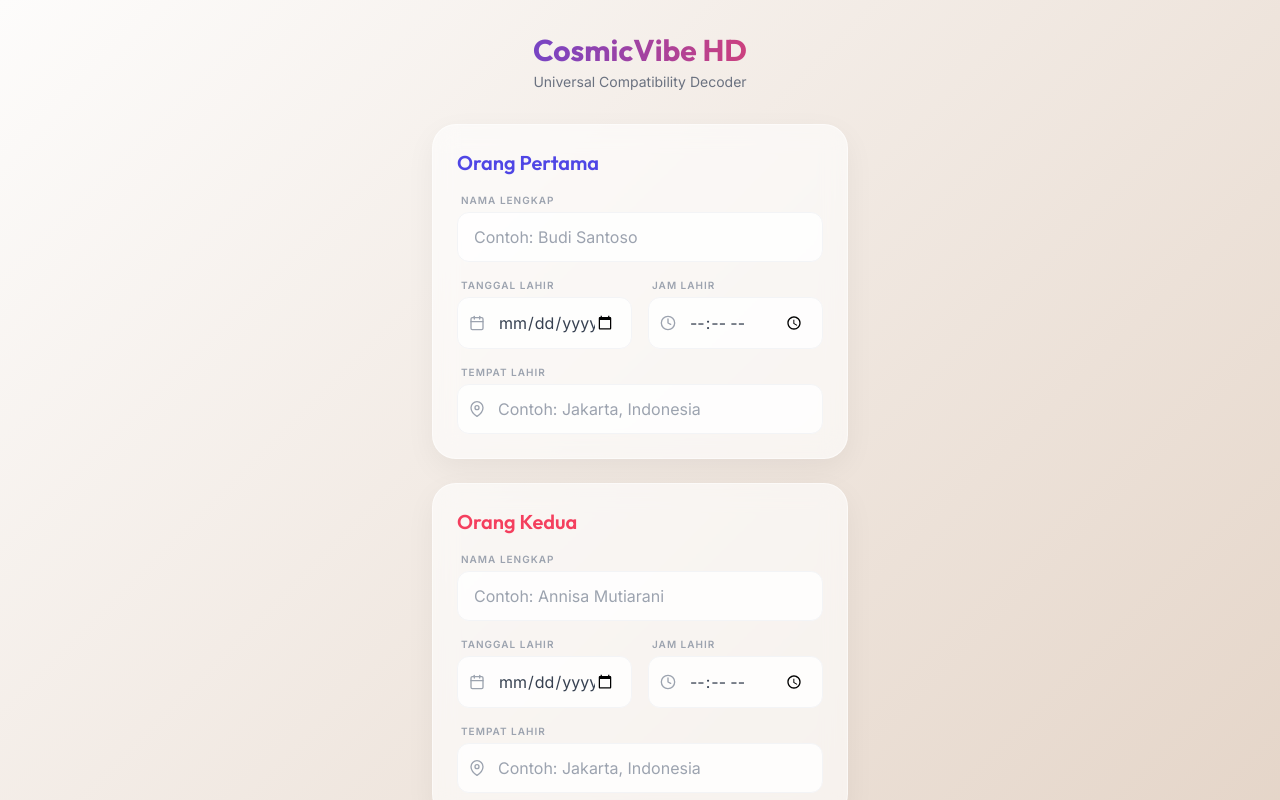
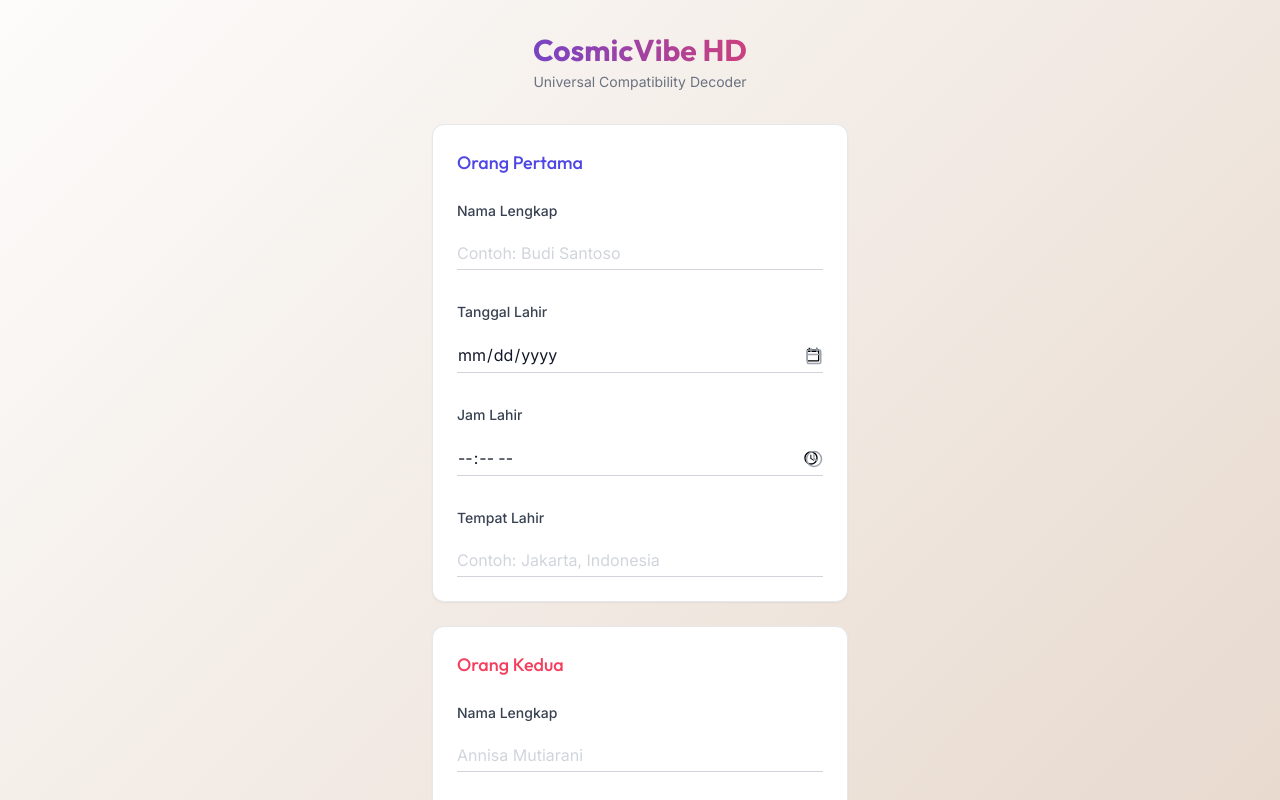
Before and after one commit to helderposwan/humandesignpair, a React (Vite) app: page / in a window 1280 px wide. Both pictures are taken after a click on the button "Mulai Analisis". Shown: the top 800 px of the page. Built offline with nearby package versions, Linux system fonts and the light colour scheme.

Commit message:
refactor: Simplify compatibility calculation logic
Introduces deterministic mock functions for Human Design and Zodiac calculations.
Moves API key fetching to a dedicated module and improves error handling.
Updates UI components for a cleaner look and feel.

```diff
--- a/App.tsx
+++ b/App.tsx
@@ -34,13 +34,12 @@ const App: React.FC = () => {
 
     setStep('loading');
     try {
-      // Menggunakan Gemini API untuk kalkulasi HD & Astrologi dari data kelahiran
       const result = await getFullCosmicAnalysis(personA, personB);
       setAnalysis(result);
       setStep('results');
     } catch (error: any) {
       console.error("Analysis Error:", error);
-      alert("Gagal memproses data. Pastikan API_KEY sudah diset di Cloudflare dan lakukan 'Retry Deployment'.");
+      alert("Gagal memproses data. Pastikan API_KEY sudah diset.");
       setStep('input');
     }
   };
@@ -51,7 +50,7 @@ const App: React.FC = () => {
   };
 
   const ProfileCard = ({ profile, color }: { profile: any, color: string }) => (
-    <div className={`bg-white p-5 rounded-3xl border border-gray-100 soft-shadow mb-4 animate-in fade-in slide-in-from-bottom-2 duration-500`}>
+    <div className={`bg-white p-5 rounded-xl border border-gray-100 shadow-sm mb-4 animate-in fade-in slide-in-from-bottom-2 duration-500`}>
       <h4 className={`text-lg font-heading font-bold ${color} mb-3`}>{profile.name}'s Profile</h4>
       <div className="grid grid-cols-2 gap-y-3 text-xs">
         <div>
@@ -88,7 +87,7 @@ const App: React.FC = () => {
       <main className="flex-1 flex flex-col justify-center">
         {step === 'welcome' && (
           <div className="text-center">
-            <div className="w-24 h-24 bg-indigo-100 rounded-full flex items-center justify-center mx-auto mb-6 animate-bounce">
+            <div className="w-24 h-24 bg-white rounded-full flex items-center justify-center mx-auto mb-6 shadow-sm animate-bounce">
               <span className="text-4xl">🌌</span>
             </div>
             <h2 className="text-[38px] leading-tight font-heading font-semibold text-gray-800 mb-6 h-24 flex items-center justify-center">
@@ -102,7 +101,7 @@ const App: React.FC = () => {
             </p>
             <button
               onClick={() => setStep('input')}
-              className="w-full bg-indigo-600 hover:bg-indigo-700 text-white font-semibold py-4 rounded-2xl transition-all shadow-lg shadow-indigo-200 active:scale-95"
+              className="w-full bg-indigo-600 hover:bg-indigo-700 text-white font-semibold py-4 rounded-xl transition-all shadow-md active:scale-95"
             >
               Mulai Analisis
             </button>
@@ -123,11 +122,11 @@ const App: React.FC = () => {
               data={personB}
               onChange={setPersonB}
               accentColor="text-rose-500"
-              placeholderName="Contoh: Annisa Mutiarani"
+              placeholderName="Annisa Mutiarani"
             />
             <button
               onClick={handleReveal}
-              className="w-full bg-gradient-to-r from-indigo-600 to-rose-500 text-white font-bold py-4 rounded-2xl shadow-xl active:scale-95 transition-all mt-4"
+              className="w-full bg-gradient-to-r from-indigo-600 to-rose-500 text-white font-bold py-4 rounded-xl shadow-lg active:scale-95 transition-all mt-4"
             >
               Lihat Kecocokan
             </button>
@@ -137,7 +136,7 @@ const App: React.FC = () => {
         {step === 'loading' && (
           <div className="text-center animate-in fade-in">
             <div className="relative w-32 h-32 mx-auto mb-8">
-              <div className="absolute inset-0 border-4 border-indigo-100 rounded-full"></div>
+              <div className="absolute inset-0 border-4 border-indigo-50 rounded-full opacity-10"></div>
               <div className="absolute inset-0 border-4 border-t-indigo-500 rounded-full animate-spin"></div>
               <div className="absolute inset-0 flex items-center justify-center">
                 <span className="text-2xl animate-pulse">✨</span>
@@ -150,7 +149,7 @@ const App: React.FC = () => {
 
         {step === 'results' && analysis && (
           <div className="animate-in zoom-in-95 fade-in duration-700 pb-10">
-            <div className="bg-white p-8 rounded-[2.5rem] soft-shadow text-center mb-6 relative overflow-hidden">
+            <div className="bg-white p-8 rounded-2xl shadow-sm text-center mb-6 relative overflow-hidden border border-gray-100">
               <div className="relative">
                 <div className="text-6xl font-heading font-black text-indigo-600 mb-2">
                   {analysis.compatibility.score}%
@@ -165,7 +164,7 @@ const App: React.FC = () => {
             <ProfileCard profile={analysis.personA} color="text-indigo-600" />
             <ProfileCard profile={analysis.personB} color="text-rose-500" />
 
-            <div className="bg-indigo-600 text-white p-6 rounded-3xl mb-6 shadow-xl shadow-indigo-100">
+            <div className="bg-indigo-600 text-white p-6 rounded-2xl mb-6 shadow-md">
               <h4 className="text-xs font-bold uppercase tracking-tighter opacity-80 mb-3">Dinamika Hubungan</h4>
               <p className="text-md leading-relaxed font-light italic">
                 "{analysis.compatibility.summary}"
@@ -173,13 +172,13 @@ const App: React.FC = () => {
             </div>
 
             <div className="grid grid-cols-2 gap-4 mb-8">
-              <div className="bg-white/50 p-4 rounded-3xl border border-white/80">
+              <div className="bg-white p-4 rounded-2xl border border-gray-100 shadow-sm">
                 <h4 className="text-xs font-bold text-green-600 uppercase mb-2">Kekuatan</h4>
                 <ul className="text-[10px] text-gray-600 space-y-2">
                   {analysis.compatibility.strengths.map((s, i) => <li key={i}>• {s}</li>)}
                 </ul>
               </div>
-              <div className="bg-white/50 p-4 rounded-3xl border border-white/80">
+              <div className="bg-white p-4 rounded-2xl border border-gray-100 shadow-sm">
                 <h4 className="text-xs font-bold text-amber-600 uppercase mb-2">Tantangan</h4>
                 <ul className="text-[10px] text-gray-600 space-y-2">
                   {analysis.compatibility.challenges.map((c, i) => <li key={i}>• {c}</li>)}
@@ -188,8 +187,8 @@ const App: React.FC = () => {
             </div>
 
             <div className="flex gap-4 no-print">
-              <button onClick={reset} className="flex-1 bg-gray-100 text-gray-600 font-semibold py-4 rounded-2xl active:scale-95 transition-all">Ulangi</button>
-              <button onClick={() => window.print()} className="flex-1 bg-indigo-600 text-white font-semibold py-4 rounded-2xl shadow-lg active:scale-95 transition-all">Simpan PDF</button>
+              <button onClick={reset} className="flex-1 bg-gray-100 text-gray-600 font-semibold py-4 rounded-xl active:scale-95 transition-all">Ulangi</button>
+              <button onClick={() => window.print()} className="flex-1 bg-indigo-600 text-white font-semibold py-4 rounded-xl shadow-md active:scale-95 transition-all">Simpan PDF</button>
             </div>
           </div>
         )}
--- a/components/PersonInput.tsx
+++ b/components/PersonInput.tsx
@@ -17,9 +17,8 @@ const PersonInput: React.FC<PersonInputProps> = ({ label, data, onChange, accent
     onChange({ ...data, [field]: value });
   };
 
-  const openDatePicker = () => {
+  const triggerDatePicker = () => {
     if (dateInputRef.current) {
-      // showPicker() is supported in modern browsers to trigger the native UI
       if ('showPicker' in HTMLInputElement.prototype) {
         dateInputRef.current.showPicker();
       } else {
@@ -28,7 +27,7 @@ const PersonInput: React.FC<PersonInputProps> = ({ label, data, onChange, accent
     }
   };
 
-  const openTimePicker = () => {
+  const triggerTimePicker = () => {
     if (timeInputRef.current) {
       if ('showPicker' in HTMLInputElement.prototype) {
         timeInputRef.current.showPicker();
@@ -39,78 +38,76 @@ const PersonInput: React.FC<PersonInputProps> = ({ label, data, onChange, accent
   };
 
   return (
-    <div className="bg-white/60 backdrop-blur-md p-6 rounded-3xl border border-white/50 soft-shadow mb-6">
-      <h3 className={`text-xl font-heading font-semibold mb-4 ${accentColor}`}>{label}</h3>
+    <div className="bg-white p-6 rounded-xl border border-gray-200 shadow-sm mb-6 transition-all">
+      <h3 className={`text-lg font-heading font-medium mb-6 ${accentColor}`}>
+        {label}
+      </h3>
 
-      <div className="space-y-4">
-        <div>
-          <label className="block text-[10px] font-bold text-gray-400 uppercase tracking-widest mb-1 ml-1">Nama Lengkap</label>
+      <div className="space-y-8">
+        {/* Name Input */}
+        <div className="relative">
+          <label className="block text-sm font-medium text-gray-700 mb-4">
+            Nama Lengkap
+          </label>
           <input
             type="text"
-            placeholder={placeholderName || "Contoh: Nama Lengkap"}
+            placeholder={placeholderName || "Jawaban Anda"}
             value={data.name}
             onChange={(e) => handleChange('name', e.target.value)}
-            className="w-full bg-white/80 border border-gray-100 rounded-xl px-4 py-3 focus:outline-none focus:ring-2 focus:ring-indigo-200 transition-all text-gray-700"
+            className="w-full bg-white border-b border-gray-300 py-1 focus:border-indigo-600 focus:outline-none transition-colors text-gray-900 placeholder:text-gray-300 text-base"
           />
         </div>
 
-        <div className="grid grid-cols-2 gap-4">
-          <div>
-            <label className="block text-[10px] font-bold text-gray-400 uppercase tracking-widest mb-1 ml-1">Tanggal Lahir</label>
+        {/* Date Input */}
         <div className="relative">
+          <label className="block text-sm font-medium text-gray-700 mb-4">
+            Tanggal Lahir
+          </label>
+          <div className="relative cursor-pointer" onClick={triggerDatePicker}>
             <input
               ref={dateInputRef}
               type="date"
               value={data.date}
               onChange={(e) => handleChange('date', e.target.value)}
-                className="w-full bg-white/80 border border-gray-100 rounded-xl pl-10 pr-4 py-3 focus:outline-none focus:ring-2 focus:ring-indigo-200 transition-all text-gray-700 appearance-none"
+              className="w-full bg-white border-b border-gray-300 py-1 focus:border-indigo-600 focus:outline-none transition-colors text-gray-900 appearance-none cursor-pointer text-base"
             />
-              <button
-                type="button"
-                onClick={openDatePicker}
-                className="absolute left-3 top-1/2 -translate-y-1/2 text-gray-400 hover:text-indigo-500 transition-colors"
-                aria-label="Pilih Tanggal"
-              >
-                <svg xmlns="http://www.w3.org/2000/svg" width="16" height="16" viewBox="0 0 24 24" fill="none" stroke="currentColor" strokeWidth="2" strokeLinecap="round" strokeLinejoin="round"><rect x="3" y="4" width="18" height="18" rx="2" ry="2"></rect><line x1="16" y1="2" x2="16" y2="6"></line><line x1="8" y1="2" x2="8" y2="6"></line><line x1="3" y1="10" x2="21" y2="10"></line></svg>
-              </button>
+            <div className="absolute right-0 bottom-2 text-gray-400 pointer-events-none">
+              <svg xmlns="http://www.w3.org/2000/svg" width="18" height="18" viewBox="0 0 24 24" fill="none" stroke="currentColor" strokeWidth="2" strokeLinecap="round" strokeLinejoin="round"><rect x="3" y="4" width="18" height="18" rx="2" ry="2"></rect><line x1="16" y1="2" x2="16" y2="6"></line><line x1="8" y1="2" x2="8" y2="6"></line><line x1="3" y1="10" x2="21" y2="10"></line></svg>
             </div>
           </div>
-          <div>
-            <label className="block text-[10px] font-bold text-gray-400 uppercase tracking-widest mb-1 ml-1">Jam Lahir</label>
+        </div>
+
+        {/* Time Input */}
         <div className="relative">
+          <label className="block text-sm font-medium text-gray-700 mb-4">
+            Jam Lahir
+          </label>
+          <div className="relative cursor-pointer" onClick={triggerTimePicker}>
             <input
               ref={timeInputRef}
               type="time"
               value={data.time}
               onChange={(e) => handleChange('time', e.target.value)}
-                className="w-full bg-white/80 border border-gray-100 rounded-xl pl-10 pr-4 py-3 focus:outline-none focus:ring-2 focus:ring-indigo-200 transition-all text-gray-700 appearance-none"
+              className="w-full bg-white border-b border-gray-300 py-1 focus:border-indigo-600 focus:outline-none transition-colors text-gray-900 appearance-none cursor-pointer text-base"
             />
-              <button
-                type="button"
-                onClick={openTimePicker}
-                className="absolute left-3 top-1/2 -translate-y-1/2 text-gray-400 hover:text-indigo-500 transition-colors"
-                aria-label="Pilih Jam"
-              >
-                <svg xmlns="http://www.w3.org/2000/svg" width="16" height="16" viewBox="0 0 24 24" fill="none" stroke="currentColor" strokeWidth="2" strokeLinecap="round" strokeLinejoin="round"><circle cx="12" cy="12" r="10"></circle><polyline points="12 6 12 12 16 14"></polyline></svg>
-              </button>
+            <div className="absolute right-0 bottom-2 text-gray-400 pointer-events-none">
+              <svg xmlns="http://www.w3.org/2000/svg" width="18" height="18" viewBox="0 0 24 24" fill="none" stroke="currentColor" strokeWidth="2" strokeLinecap="round" strokeLinejoin="round"><circle cx="12" cy="12" r="10"></circle><polyline points="12 6 12 12 16 14"></polyline></svg>
             </div>
           </div>
         </div>
 
-        <div>
-          <label className="block text-[10px] font-bold text-gray-400 uppercase tracking-widest mb-1 ml-1">Tempat Lahir</label>
+        {/* Location Input */}
         <div className="relative">
+          <label className="block text-sm font-medium text-gray-700 mb-4">
+            Tempat Lahir
+          </label>
           <input
             type="text"
             placeholder="Contoh: Jakarta, Indonesia"
             value={data.location}
             onChange={(e) => handleChange('location', e.target.value)}
-              className="w-full bg-white/80 border border-gray-100 rounded-xl pl-10 pr-4 py-3 focus:outline-none focus:ring-2 focus:ring-indigo-200 transition-all text-gray-700"
+            className="w-full bg-white border-b border-gray-300 py-1 focus:border-indigo-600 focus:outline-none transition-colors text-gray-900 placeholder:text-gray-300 text-base"
           />
-            <div className="absolute left-3 top-1/2 -translate-y-1/2 text-gray-400 pointer-events-none">
-              <svg xmlns="http://www.w3.org/2000/svg" width="16" height="16" viewBox="0 0 24 24" fill="none" stroke="currentColor" strokeWidth="2" strokeLinecap="round" strokeLinejoin="round"><path d="M21 10c0 7-9 13-9 13s-9-6-9-13a9 9 0 0 1 18 0z"></path><circle cx="12" cy="10" r="3"></circle></svg>
-            </div>
-          </div>
         </div>
       </div>
     </div>
--- a/logic/compatibilityEngine.ts
+++ b/logic/compatibilityEngine.ts
@@ -3,6 +3,7 @@ import { PersonData, CompatibilityResult, HDType, HDAuthority } from '../types';
 
 // Helper: Get Zodiac Sign
 export const getZodiacSign = (dateStr: string) => {
+  if (!dateStr) return "Unknown";
   const date = new Date(dateStr);
   const month = date.getMonth() + 1;
   const day = date.getDate();
@@ -22,23 +23,42 @@ export const getZodiacSign = (dateStr: string) => {
 
 // Helper: Get Chinese Zodiac (Shio)
 export const getShio = (dateStr: string) => {
+  if (!dateStr) return { animal: "Unknown", element: "Unknown" };
   const year = new Date(dateStr).getFullYear();
   const animals = ["Rat", "Ox", "Tiger", "Rabbit", "Dragon", "Snake", "Horse", "Goat", "Monkey", "Rooster", "Dog", "Pig"];
   const elements = ["Metal", "Water", "Wood", "Fire", "Earth"];
 
-  const animal = animals[(year - 4) % 12];
-  const element = elements[Math.floor(((year - 4) % 10) / 2)];
+  // Use positive modulo for safe indexing
+  const animalIndex = ((year - 4) % 12 + 12) % 12;
+  const elementIndex = Math.floor((((year - 4) % 10 + 10) % 10) / 2);
+
+  const animal = animals[animalIndex];
+  const element = elements[elementIndex];
   return { animal, element };
 };
 
-export const calculateCompatibility = (a: any, b: any): CompatibilityResult & { summary: string } => {
-  let score = 65; // Start with decent baseline
+// Simplified HD Calculation Mock (Deterministic as per PRD)
+// In a real app, this would use ephemeris data.
+export const getMockHDData = (dateStr: string) => {
+  const d = new Date(dateStr).getTime();
+  const types = Object.values(HDType);
+  const authorities = Object.values(HDAuthority);
+  const profiles = ['1/3', '1/4', '2/4', '2/5', '3/5', '3/6', '4/6', '4/1', '5/1', '5/2', '6/2'];
+
+  return {
+    hdType: types[d % types.length],
+    hdAuthority: authorities[d % authorities.length],
+    hdProfile: profiles[d % profiles.length]
+  };
+};
+
+export const calculateCompatibility = (a: any, b: any): CompatibilityResult & { summary?: string } => {
+  let score = 65;
   let archetype = "Dynamic Duo";
   let headline = "Beautiful Alignment";
   const strengths: string[] = [];
   const challenges: string[] = [];
 
-  // Logic 1: HD Type Synergy
   const pair = [a.hdType, b.hdType].sort().join(' x ');
 
   if (pair.includes('Generator') && pair.includes('Projector')) {
@@ -58,7 +78,6 @@ export const calculateCompatibility = (a: any, b: any): CompatibilityResult & {
     challenges.push("Need for autonomy", "Communication gaps");
   }
 
-  // Logic 2: Authority
   if (a.hdAuthority === b.hdAuthority) {
     score += 10;
     strengths.push("Harmonious decision making");
@@ -66,22 +85,17 @@ export const calculateCompatibility = (a: any, b: any): CompatibilityResult & {
     challenges.push("Different emotional waves");
   }
 
-  // Logic 3: Profiles
   if (a.hdProfile === b.hdProfile) {
     score += 10;
     strengths.push("Identical world view");
   }
 
-  // Generate a human-like summary locally
-  const summary = `Connection between ${a.name} and ${b.name} is defined by ${headline.toLowerCase()}. With a compatibility score of ${score}%, you both bring a unique ${archetype} dynamic to the table. ${a.name}'s ${a.hdType} nature complements ${b.name}'s ${b.hdType} energy. Focus on honoring your individual strategies to thrive.`;
-
   return {
     score: Math.min(100, Math.max(0, score)),
     headline,
     archetype,
-    strengths,
+    strengths: strengths.length ? strengths : ["Mutual respect", "Shared growth"],
     challenges: challenges.length ? challenges : ["Minor communication nuances"],
-    advice: "Respect each other's unique energy signature.",
-    summary
+    advice: "Respect each other's unique energy signature."
   };
 };
```
Also changed, not shown: services/geminiService.ts (+74 -67 lines). Lines whose indentation alone changed are shown as unchanged.
